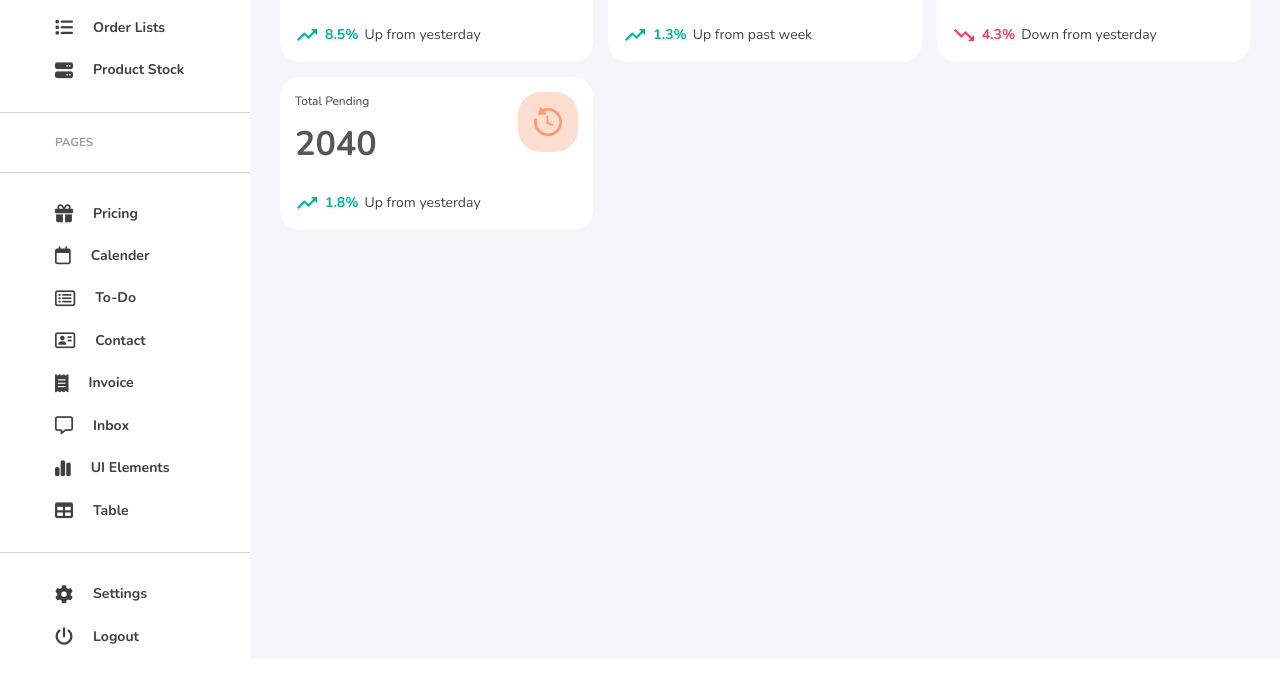
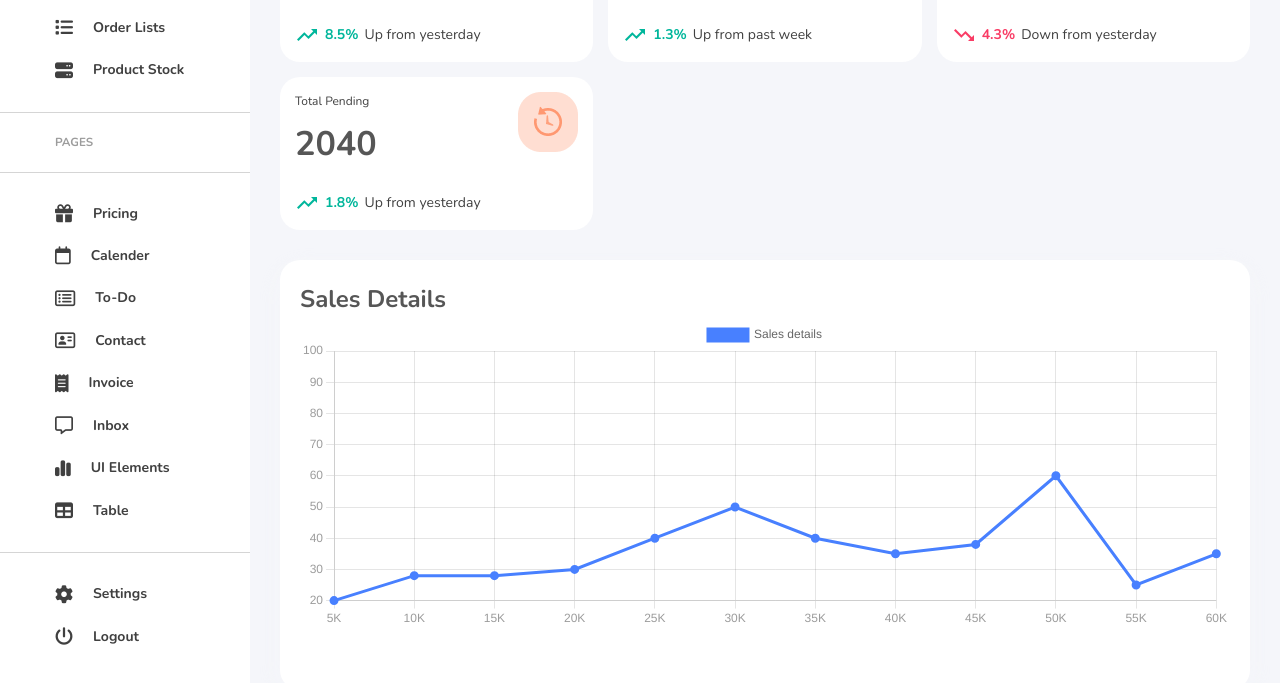
Before and after one commit to Ceci007/css-dashboard, a plain HTML site: page index.html in a window 1280 px wide. Shown: the part 253-936 px from the top of the page. Before the commit the page ends 911 px from the top, so only its background shows below. Drawn offline with nearby package versions, Linux system fonts and the light colour scheme.

Commit message:
Add chart.js to project

```diff
--- /dev/null
+++ b/chart.js
@@ -0,0 +1,42 @@
+const ctx = document.getElementById('lineChart');
+
+new Chart(ctx, {
+  type: 'line',
+  data: {
+    labels: ["5K", "10K", "15K", "20K", "25K", "30K", "35K", "40K", "45K", "50K", "55K", "60K"],
+    datasets: [{
+      label: 'Sales details',
+      data: [20, 28, 28, 30, 40, 50, 40, 35, 38, 60, 25, 35, 30, 35, 60, 40, 90, 30, 40, 35, 40, 30, 50, 20, 30, 30, 25, 58, 50, 70, 60, 65, 60, 50, 50, 55, 35, 48, 40, 50, 55, 50, 35, 45, 100],
+      borderWidth: 3,
+      backgroundColor: [
+        "rgba(72, 128, 255, 1)"
+      ],
+      borderColor: [
+        "rgba(72, 128, 255, 1)"
+      ],
+    }]
+  },
+  options: {
+    responsive: true,
+    scales: {
+      y: {
+          ticks: {
+              color: '#9C9C9C'
+          },
+          grid: {
+            borderColor: "rgba(234, 234, 234, 1)",
+            borderWidth: 1,
+        }
+      },
+      x: {
+          ticks: {
+              color: '#9C9C9C'
+          },
+          grid: {
+            borderColor: "rgba(234, 234, 234, 1)",
+            borderWidth: 1,
+        }
+      }
+  }
+}
+});
--- a/index.html
+++ b/index.html
@@ -231,8 +231,16 @@
             </div>
           </div>
         </div>
+
+        <div class="chart">
+          <h2>Sales Details</h2>
+          <canvas id="lineChart" height="200px" width="600px"></canvas>
+        </div>
       </div>
     </main>
   </div>
+
+  <script src="https://cdn.jsdelivr.net/npm/chart.js"></script>
+  <script src="chart.js"></script>
 </body>
 </html>
--- a/style.css
+++ b/style.css
@@ -349,6 +349,22 @@ input[type="text"]::placeholder {
   color: var(--color-grey-dark-medium);
 }
 
+/* ------------ Chart ------------ */
+.chart {
+  padding: 2rem;
+  background: #fff;
+  border-radius: 2rem;
+  box-shadow: rgba(245, 246, 250, 0.6) 0px 8px 24px;
+  width: 100%;
+  margin-top: 3rem;
+  height: 43rem;
+}
+
+.chart h2 {
+  font-size: 2.4rem;
+  color: var(--color-grey-dark-intense);
+}
+
 /* ------------ Mediaqueries ------------ */
 
 @media only screen and (max-width: 68.75em) {
```
Also changed, not shown: 2 other files.
